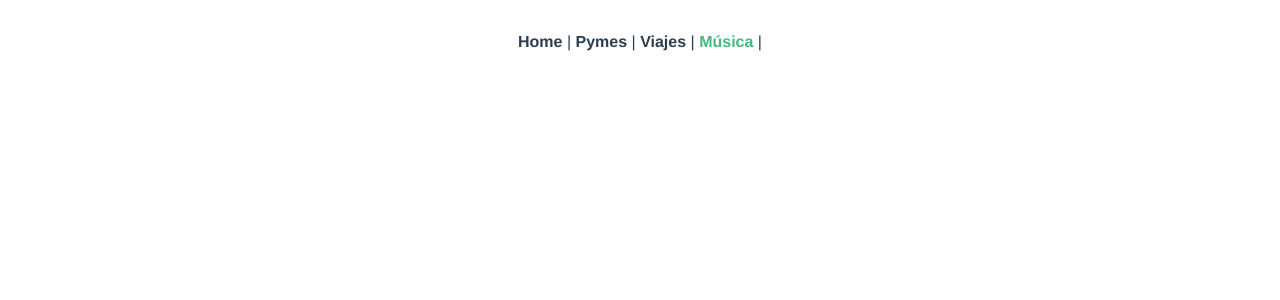
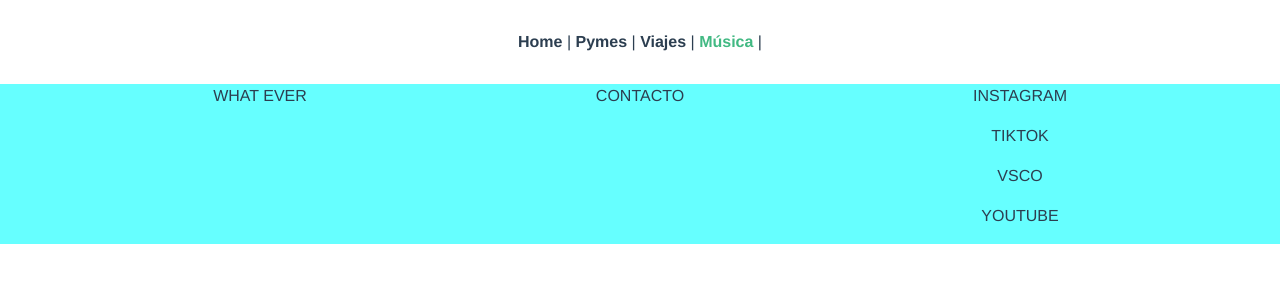
Before and after one commit to Carolinsrainbow/Blog-Carolins, a Vue app in the folder blog/: page /musica in a window 1280 px wide. Shown: the top 300 px of the page. Built offline with nearby package versions, Linux system fonts and the light colour scheme.

Commit message:
Inc div footer

```diff
--- a/blog/src/components/Footer.vue
+++ b/blog/src/components/Footer.vue
@@ -1,13 +1,37 @@
 <template>
+  <div id="encabezado">
+<div class="container">
+    <div class="row">
+        <div class="col-4">
+                         <p>WHAT EVER </p>
+        </div>
+           <div class="col-4">
+                            <p>CONTACTO</p>
+        </div>
+           <div class="col-4">
+               <p>INSTAGRAM</p>
+                 <p>TIKTOK</p>
+                   <p>VSCO</p>
+                     <p>YOUTUBE</p>
+        </div>
+    </div>
+</div>
 
+  </div>
 </template>
 
 <script>
 export default {
+    name:"Footer"
 
 }
 </script>
 
 <style>
+#encabezado{
+    background-color:#66ffff};
 
+    .col{
+margin: 3%;
+    }
 </style>
--- a/blog/src/views/musica.vue
+++ b/blog/src/views/musica.vue
@@ -1,10 +1,14 @@
 <template>
-
+  <div id="bajada">
+<Footer></Footer>
+  </div>
 </template>
 
 <script>
+import Footer from "../components/Footer.vue"
+
 export default {
-
+components: { Footer }
 }
 </script>
 
```
